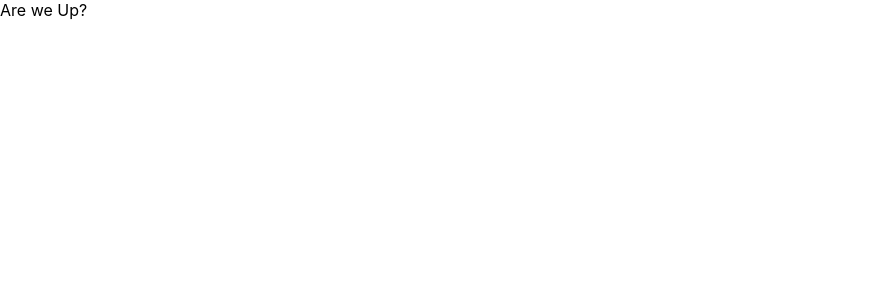
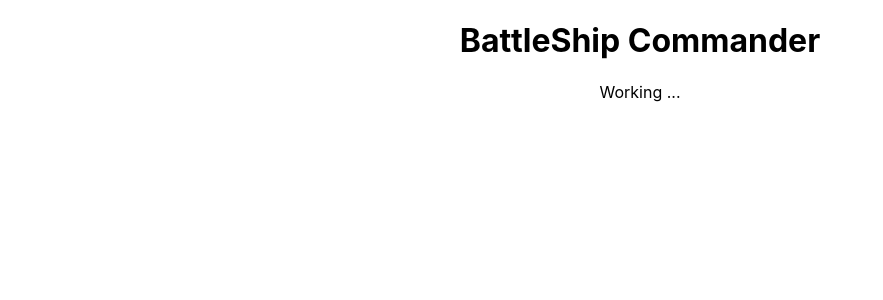
Before and after one commit to lakylekidd/battleship-commander-client, a React (Create React App) app: page / in a window 1280 px wide. Shown: the top 300 px of the page, without its empty margins (0-883 px from the left). Built offline with nearby package versions, Linux system fonts and the light colour scheme.

Commit message:
Prepare to deploy on Heroku

```diff
--- a/src/App.css
+++ b/src/App.css
@@ -1,3 +1,3 @@
 .App {
-
+  text-align: center
 }
--- a/src/App.js
+++ b/src/App.js
@@ -9,8 +9,9 @@ function App() {
 
       </header>
 
-      Are we Up?
-    </div>
+      <h1> BattleShip Commander </h1>
+            Working ...
+  </div>
   );
 }
 
```
